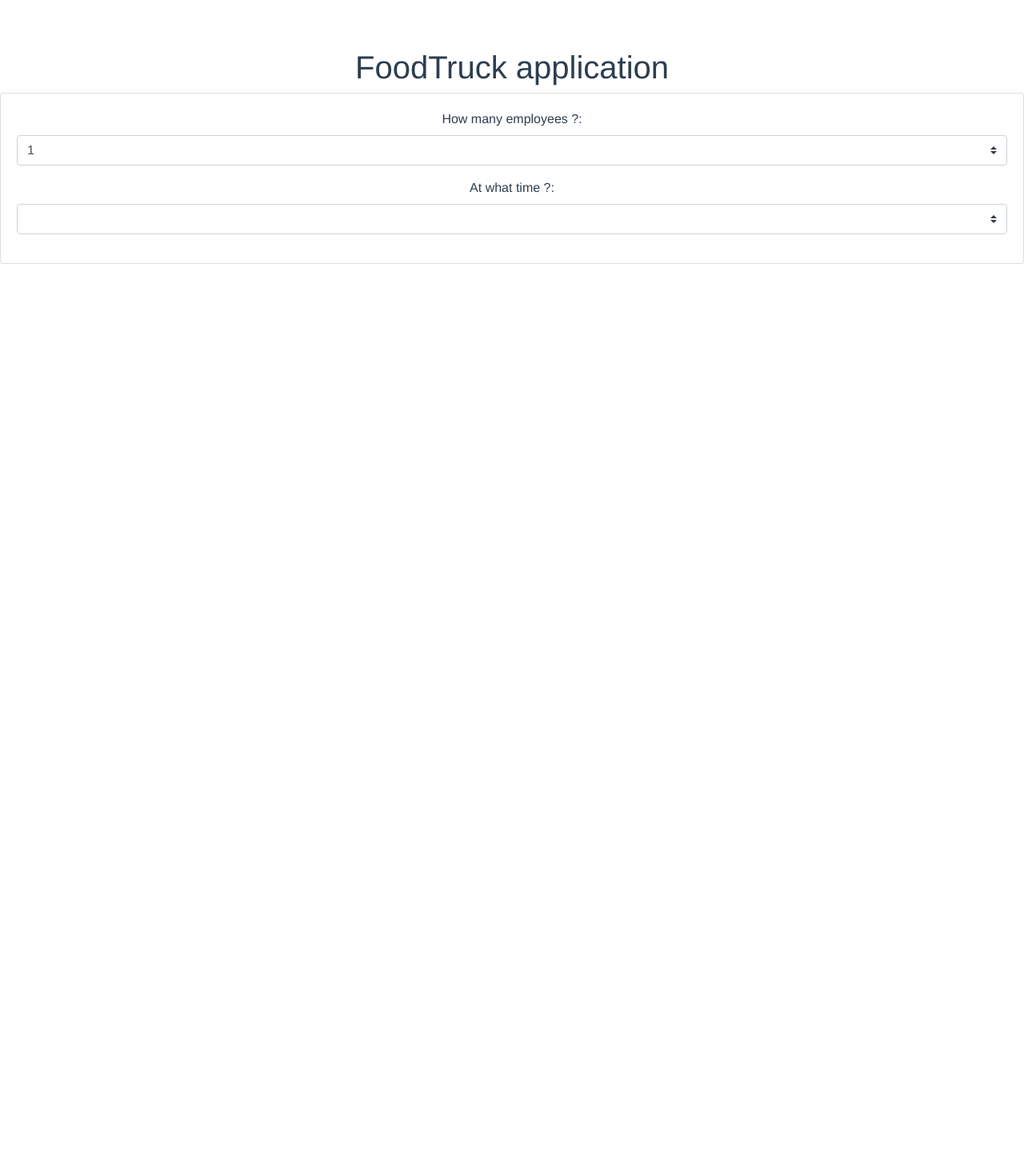
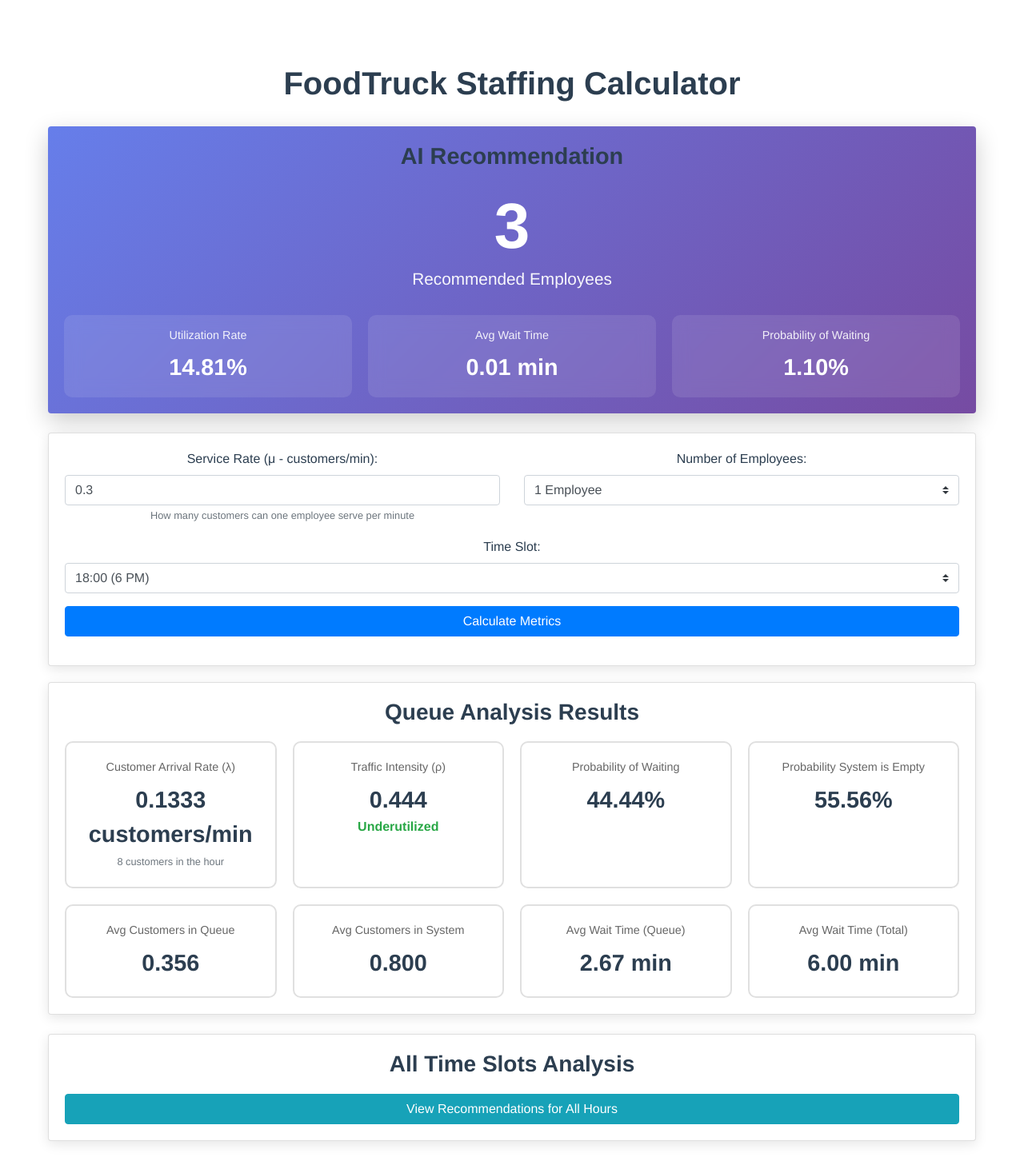
Before and after one commit to fedealdosivi/foodtruck-vue, a Vue app: page /#/ in a window 1280 px wide. Shown: the whole page at 80% size. Before the commit the page ends 800 px from the top, so only its background shows below. Built offline with nearby package versions, Linux system fonts and the light colour scheme.

Commit message:
updated whole webpage

```diff
--- a/src/components/Hello.vue
+++ b/src/components/Hello.vue
@@ -1,53 +1,160 @@
 <template>
-  <div>
-  <h1>FoodTruck application</h1>
-    <b-card class="text-center">
+  <div class="container">
+    <h1 class="app-title">FoodTruck Staffing Calculator</h1>
+
+    <b-card class="recommendation-card mb-4" v-if="showRecommendation">
+      <h3 class="recommendation-title">AI Recommendation</h3>
+      <div class="recommendation-highlight">
+        <div class="big-number">{{ recommendation.recommended }}</div>
+        <div class="recommendation-text">Recommended Employees</div>
+      </div>
+      <div class="metrics-grid">
+        <div class="metric-item">
+          <div class="metric-label">Utilization Rate</div>
+          <div class="metric-value">{{ recommendation.utilizationRate }}%</div>
+        </div>
+        <div class="metric-item">
+          <div class="metric-label">Avg Wait Time</div>
+          <div class="metric-value">{{ recommendation.avgWaitTime }} min</div>
+        </div>
+        <div class="metric-item">
+          <div class="metric-label">Probability of Waiting</div>
+          <div class="metric-value">{{ recommendation.probWaiting }}%</div>
+        </div>
+      </div>
+    </b-card>
+
+    <b-card class="input-card">
       <b-form v-if="show">
-        <b-form-group id="exampleInputGroup3"
-                      label="How many employees ?:"
-                      label-for="exampleInput3">
-          <b-form-select id="exampleInput3"
+        <b-row>
+          <b-col md="6">
+            <b-form-group label="Service Rate (μ - customers/min):" label-for="muInput">
+              <b-form-input
+                id="muInput"
+                type="number"
+                step="0.01"
+                v-model.number="mu"
+                @input="calculateResults"
+                placeholder="0.30">
+              </b-form-input>
+              <small class="text-muted">How many customers can one employee serve per minute</small>
+            </b-form-group>
+          </b-col>
+          <b-col md="6">
+            <b-form-group label="Number of Employees:" label-for="employeeInput">
+              <b-form-select
+                id="employeeInput"
                 :options="employees"
-                        required
-                        v-model="form.employee">
+                v-model="form.employee"
+                @change="calculateResults">
               </b-form-select>
             </b-form-group>
-        <b-form-group id="exampleInputGroup3"
-                      label="At what time ?:"
-                      label-for="exampleInput3">
-          <b-form-select id="exampleInput3"
+          </b-col>
+        </b-row>
+
+        <b-form-group label="Time Slot:" label-for="hourInput">
+          <b-form-select
+            id="hourInput"
             :options="hours"
-                        required
-                        v-model="form.hour">
+            v-model="form.hour"
+            @change="calculateResults">
           </b-form-select>
         </b-form-group>
-        <div>
-           <h4 v-if="results.lambda != ''">lambda: {{ results.lambda }}</h4>
-           <h4 v-if="results.probWaiting != ''">Probability of waiting Ψ: {{ results.probWaiting }}</h4>
-           <h4 v-if="results.probNoUnits != ''">Probability of No Units: {{ results.probNoUnits }}</h4>
-           <h4 v-if="results.avgUnitsOnQueue != ''">Average of Units on Queue: {{ results.avgUnitsOnQueue }}</h4>
-           <h4 v-if="results.avgUnitsOnSystem != ''">Average of Units on System: {{ results.avgUnitsOnSystem }}</h4>
-           <h4 v-if="results.avgTimeWaitingOnQueue != ''">Average of Time waiting on Queue: {{ results.avgTimeWaitingOnQueue }}</h4>
-           <h4 v-if="results.avgTimeWaitingOnSystem != ''">Average of Time waiting on System: {{ results.avgTimeWaitingOnSystem }}</h4>
+
+        <b-button variant="primary" @click="calculateResults" block class="mb-3">
+          Calculate Metrics
+        </b-button>
+      </b-form>
+    </b-card>
+
+    <b-card class="results-card" v-if="showResults">
+      <h3>Queue Analysis Results</h3>
+      <div class="results-grid">
+        <div class="result-item">
+          <div class="result-label">Customer Arrival Rate (λ)</div>
+          <div class="result-value">{{ results.lambda }} customers/min</div>
+          <small class="text-muted">{{ results.salesCount }} customers in the hour</small>
         </div>
-      </b-form>
+
+        <div class="result-item">
+          <div class="result-label">Traffic Intensity (ρ)</div>
+          <div class="result-value">{{ results.trafficIntensity }}</div>
+          <div :class="getTrafficClass(results.trafficIntensity)">
+            {{ getTrafficStatus(results.trafficIntensity) }}
+          </div>
+        </div>
+
+        <div class="result-item">
+          <div class="result-label">Probability of Waiting</div>
+          <div class="result-value">{{ results.probWaiting }}%</div>
+        </div>
+
+        <div class="result-item">
+          <div class="result-label">Probability System is Empty</div>
+          <div class="result-value">{{ results.probNoUnits }}%</div>
+        </div>
+
+        <div class="result-item">
+          <div class="result-label">Avg Customers in Queue</div>
+          <div class="result-value">{{ results.avgUnitsOnQueue }}</div>
+        </div>
+
+        <div class="result-item">
+          <div class="result-label">Avg Customers in System</div>
+          <div class="result-value">{{ results.avgUnitsOnSystem }}</div>
+        </div>
+
+        <div class="result-item">
+          <div class="result-label">Avg Wait Time (Queue)</div>
+          <div class="result-value">{{ results.avgTimeWaitingOnQueue }} min</div>
+        </div>
+
+        <div class="result-item">
+          <div class="result-label">Avg Wait Time (Total)</div>
+          <div class="result-value">{{ results.avgTimeWaitingOnSystem }} min</div>
+        </div>
+      </div>
+    </b-card>
+
+    <b-card class="all-hours-card mt-4">
+      <h3>All Time Slots Analysis</h3>
+      <b-button variant="info" @click="showAllHours" block>
+        View Recommendations for All Hours
+      </b-button>
+
+      <div v-if="allHoursData.length > 0" class="mt-3">
+        <b-table striped hover :items="allHoursData" :fields="tableFields">
+          <template #cell(recommended)="data">
+            <b-badge variant="success" class="employee-badge">
+              {{ data.value }} Employee{{ data.value > 1 ? 's' : '' }}
+            </b-badge>
+          </template>
+          <template #cell(utilizationRate)="data">
+            <span :class="getUtilizationClass(data.value)">
+              {{ data.value }}%
+            </span>
+          </template>
+        </b-table>
+      </div>
     </b-card>
   </div>
 </template>
 
 <script>
 import salesService from '../services/salesService';
+
 export default {
-  data () {
+  data() {
     return {
       mu: 0.30,
       form: {
-        hour: '',
-        employee: 1,
-        lambda: ''
+        hour: null,
+        employee: null
       },
       results: {
         lambda: '',
+        salesCount: 0,
+        trafficIntensity: '',
         probWaiting: '',
         probNoUnits: '',
         avgUnitsOnQueue: '',
@@ -55,56 +162,260 @@
         avgTimeWaitingOnQueue: '',
         avgTimeWaitingOnSystem: ''
       },
+      recommendation: {
+        recommended: 0,
+        avgWaitTime: 0,
+        probWaiting: 0,
+        utilizationRate: 0
+      },
+      allHoursData: [],
       employees: [
-        { text: 'Select the number of employees', value: null },
-        '1', '2', '3'
+        { text: 'Select number of employees', value: null },
+        { text: '1 Employee', value: 1 },
+        { text: '2 Employees', value: 2 },
+        { text: '3 Employees', value: 3 }
       ],
       hours: [
-        { text: 'Select hour', value: null },
-        '18:00', '19:00', '20:00'
+        { text: 'Select time slot', value: null },
+        { text: '18:00 (6 PM)', value: '18:00' },
+        { text: '19:00 (7 PM)', value: '19:00' },
+        { text: '20:00 (8 PM)', value: '20:00' }
       ],
-      show: true
+      tableFields: [
+        { key: 'hour', label: 'Time Slot' },
+        { key: 'salesCount', label: 'Customers' },
+        { key: 'lambda', label: 'Arrival Rate (λ)' },
+        { key: 'recommended', label: 'Recommended Staff' },
+        { key: 'utilizationRate', label: 'Utilization' },
+        { key: 'avgWaitTime', label: 'Avg Wait (min)' },
+        { key: 'probWaiting', label: 'Wait Probability' }
+      ],
+      show: true,
+      showResults: false,
+      showRecommendation: false
+    };
+  },
+  methods: {
+    calculateResults() {
+      if (this.form.hour && this.form.employee && this.mu > 0) {
+        const hour = this.form.hour;
+        const employees = parseInt(this.form.employee);
+        const mu = this.mu;
+
+        const lambda = salesService.getLambda(hour);
+        const salesCount = salesService.getSalesByHour(hour).length;
+        const trafficIntensity = lambda / (employees * mu);
+
+        this.results = {
+          lambda: lambda.toFixed(4),
+          salesCount: salesCount,
+          trafficIntensity: trafficIntensity.toFixed(3),
+          probWaiting: (salesService.getProbabilityOfWaiting(hour, employees, mu) * 100).toFixed(2),
+          probNoUnits: (salesService.getProbabilityOfNoUnits(hour, employees, mu) * 100).toFixed(2),
+          avgUnitsOnQueue: salesService.getAverageOfUnitsOnQueue(hour, employees, mu).toFixed(3),
+          avgUnitsOnSystem: salesService.getAverageOfUnitsOnSystem(hour, employees, mu).toFixed(3),
+          avgTimeWaitingOnQueue: salesService.getAverageTimeOfWaitingOnQueue(hour, employees, mu).toFixed(2),
+          avgTimeWaitingOnSystem: salesService.getAverageTimeOfWaitingOnSystem(hour, employees, mu).toFixed(2)
+        };
+
+        this.recommendation = salesService.getRecommendedEmployees(hour, mu);
+        this.showResults = true;
+        this.showRecommendation = true;
       }
     },
-  computed:{
-    updateLambda(){
-      if(this.form.hour != null && this.form.hour != ''){
-        this.results.lambda = salesService.getLambda(this.form.hour);
+    showAllHours() {
+      this.allHoursData = salesService.getAllHoursAnalysis(this.mu);
+    },
+    getTrafficClass(intensity) {
+      const value = parseFloat(intensity);
+      if (value < 0.5) return 'text-success font-weight-bold';
+      if (value < 0.85) return 'text-warning font-weight-bold';
+      return 'text-danger font-weight-bold';
+    },
+    getTrafficStatus(intensity) {
+      const value = parseFloat(intensity);
+      if (value < 0.5) return 'Underutilized';
+      if (value < 0.85) return 'Optimal';
+      return 'Overutilized!';
+    },
+    getUtilizationClass(rate) {
+      const value = parseFloat(rate);
+      if (value < 50) return 'text-info';
+      if (value < 85) return 'text-success font-weight-bold';
+      return 'text-danger font-weight-bold';
     }
   },
-    updateProbWaiting(){
-      if(this.form.hour != null && this.form.hour != '' && this.form.employees != ''){
-        this.results.probWaiting = salesService.getProbabilityOfWaiting(this.form.hour, this.form.employees, this.mu);
+  mounted() {
+    this.form.hour = '18:00';
+    this.form.employee = 1;
+    this.calculateResults();
   }
-    },
-    updateProbOfNoUnits(){
-      if(this.form.hour != null && this.form.hour != '' && this.form.employees != ''){
-        this.results.probNoUnits = salesService.getProbabilityOfNoUnits(this.form.hour, this.form.employees, this.mu);
+};
+</script>
+
+<style scoped>
+.container {
+  max-width: 1200px;
+  margin: 0 auto;
+  padding: 20px;
 }
-    },
-    updateAvgOfUnitsOnQueue(){
-      if(this.form.hour != null && this.form.hour != '' && this.form.employees != ''){
-        this.results.avgUnitsOnQueue = salesService.getAverageOfUnitsOnQueue(this.form.hour, this.form.employees, this.mu);
+
+.app-title {
+  text-align: center;
+  color: #2c3e50;
+  margin-bottom: 30px;
+  font-size: 2.5rem;
+  font-weight: bold;
 }
-    },
-    updateAvgUnitsOnSystem(){
-      if(this.form.hour != null && this.form.hour != '' && this.form.employees != ''){
-        this.results.avgUnitsOnSystem = salesService.getAverageOfUnitsOnSystem(this.form.hour, this.form.employees, this.mu);
+
+.recommendation-card {
+  background: linear-gradient(135deg, #667eea 0%, #764ba2 100%);
+  color: white;
+  border: none;
+  box-shadow: 0 10px 30px rgba(0, 0, 0, 0.2);
 }
-    },
-    updateAvgTimeWaitingOnQueue(){
-      if(this.form.hour != null && this.form.hour != '' && this.form.employees != ''){
-        this.results.avgTimeWaitingOnQueue = salesService.getAverageTimeOfWaitingOnQueue(this.form.hour, this.form.employees, this.mu);
+
+.recommendation-title {
+  text-align: center;
+  margin-bottom: 20px;
+  font-size: 1.8rem;
 }
-    },
-    updateAvgTimeWaitingOnSystem(){
-      if(this.form.hour != null && this.form.hour != '' && this.form.employees != ''){
-        this.results.avgTimeWaitingOnSystem = salesService.getAverageTimeOfWaitingOnSystem(this.form.hour, this.form.employees, this.mu);
+
+.recommendation-highlight {
+  text-align: center;
+  margin: 30px 0;
+}
+
+.big-number {
+  font-size: 5rem;
+  font-weight: bold;
+  line-height: 1;
+}
+
+.recommendation-text {
+  font-size: 1.3rem;
+  margin-top: 10px;
+  opacity: 0.95;
+}
+
+.metrics-grid {
+  display: grid;
+  grid-template-columns: repeat(auto-fit, minmax(200px, 1fr));
+  gap: 20px;
+  margin-top: 30px;
+}
+
+.metric-item {
+  text-align: center;
+  padding: 15px;
+  background: rgba(255, 255, 255, 0.1);
+  border-radius: 10px;
+  backdrop-filter: blur(10px);
+}
+
+.metric-label {
+  font-size: 0.9rem;
+  opacity: 0.9;
+  margin-bottom: 8px;
+}
+
+.metric-value {
+  font-size: 1.8rem;
+  font-weight: bold;
+}
+
+.input-card {
+  margin-bottom: 20px;
+  box-shadow: 0 4px 15px rgba(0, 0, 0, 0.1);
+}
+
+.results-card {
+  box-shadow: 0 4px 15px rgba(0, 0, 0, 0.1);
+}
+
+.results-grid {
+  display: grid;
+  grid-template-columns: repeat(auto-fit, minmax(250px, 1fr));
+  gap: 20px;
+  margin-top: 20px;
+}
+
+.result-item {
+  padding: 20px;
+  border: 2px solid #e0e0e0;
+  border-radius: 10px;
+  transition: all 0.3s ease;
+}
+
+.result-item:hover {
+  border-color: #667eea;
+  box-shadow: 0 4px 12px rgba(102, 126, 234, 0.2);
+  transform: translateY(-2px);
+}
+
+.result-label {
+  font-size: 0.9rem;
+  color: #666;
+  margin-bottom: 8px;
+  font-weight: 500;
+}
+
+.result-value {
+  font-size: 1.8rem;
+  font-weight: bold;
+  color: #2c3e50;
+}
+
+.all-hours-card {
+  box-shadow: 0 4px 15px rgba(0, 0, 0, 0.1);
+}
+
+.employee-badge {
+  font-size: 1rem;
+  padding: 8px 12px;
+}
+
+h3 {
+  color: #2c3e50;
+  margin-bottom: 20px;
+  font-weight: 600;
+}
+
+.text-success {
+  color: #28a745 !important;
+}
+
+.text-warning {
+  color: #ffc107 !important;
+}
+
+.text-danger {
+  color: #dc3545 !important;
+}
+
+.text-info {
+  color: #17a2b8 !important;
+}
+
+.font-weight-bold {
+  font-weight: bold;
+}
+
+@media (max-width: 768px) {
+  .app-title {
+    font-size: 1.8rem;
+  }
+
+  .big-number {
+    font-size: 3.5rem;
+  }
+
+  .results-grid {
+    grid-template-columns: 1fr;
+  }
+
+  .metrics-grid {
+    grid-template-columns: 1fr;
   }
 }
-  },
-  methods: {
-
-  }
-}
-</script>
+</style>
--- a/src/services/salesService.js
+++ b/src/services/salesService.js
@@ -128,11 +128,11 @@
   },
 
   rFact(num){
-    if (num === 0){
+    if (num === 0 || num === 1){
         return 1;
     }
     else{
-        return num * rFact( num - 1 );
+        return num * this.rFact(num - 1);
     }
   },
 
@@ -146,17 +146,23 @@
     let lambda = this.getLambda(hour);
     let traficFactor = lambda / mu;
     let result = 0;
+    let P0 = this.getProbabilityOfNoUnits(hour, employees, mu);
+
     switch(employees){
-        default:
+        case 1:
             result = traficFactor;
             break;
 
         case 2:
-            result = ((traficFactor ^ 2) / 2) * (2 / (2 - traficFactor)) * (1 - traficFactor);
+            result = (Math.pow(traficFactor, 2) / 2) * (2 / (2 - traficFactor)) * P0;
             break;
 
         case 3:
-            result = ((traficFactor ^ 3) / 6) * (3 / (3 - traficFactor)) * (1 - traficFactor);
+            result = (Math.pow(traficFactor, 3) / 6) * (3 / (3 - traficFactor)) * P0;
+            break;
+
+        default:
+            result = traficFactor;
             break;
     }
     return result;
@@ -166,17 +172,22 @@
     let lambda = this.getLambda(hour);
     let traficFactor = lambda / mu;
     let result = 0;
+
     switch(employees){
-        default:
+        case 1:
             result = 1 - traficFactor;
             break;
 
         case 2:
-            result = 1 / (((2 * traficFactor ^ 2 ) / (2 * (2 - traficFactor))) + (1 + traficFactor));
+            result = 1 / (((2 * Math.pow(traficFactor, 2)) / (2 * (2 - traficFactor))) + (1 + traficFactor));
             break;
 
         case 3:
-            result = 1 / (((3 * traficFactor ^ 3) / (6 * ( 3 - traficFactor))) + (1 + traficFactor + ((traficFactor ^ 2 ) / 2)));
+            result = 1 / (((3 * Math.pow(traficFactor, 3)) / (6 * (3 - traficFactor))) + (1 + traficFactor + (Math.pow(traficFactor, 2) / 2)));
+            break;
+
+        default:
+            result = 1 - traficFactor;
             break;
     }
     return result;
@@ -186,15 +197,32 @@
     let lambda = this.getLambda(hour);
     let traficFactor = (lambda / mu);
     let result = 0;
+    let P0 = this.getProbabilityOfNoUnits(hour, employees, mu);
+
     switch(employees){
-        default:
-            let i = k + 1;
-            result = traficFactor ^ i;
-        break;
+        case 1:
+            result = Math.pow(traficFactor, k) * (1 - traficFactor);
+            break;
 
         case 2:
-            result = ((traficFactor ^ k) / this.rFact(k)) * (k / (k - traficFactor)) * (1 - traficFactor);
-        break;
+            if (k <= employees) {
+                result = (Math.pow(traficFactor, k) / this.rFact(k)) * P0;
+            } else {
+                result = (Math.pow(traficFactor, k) / (Math.pow(employees, k - employees) * this.rFact(employees))) * P0;
+            }
+            break;
+
+        case 3:
+            if (k <= employees) {
+                result = (Math.pow(traficFactor, k) / this.rFact(k)) * P0;
+            } else {
+                result = (Math.pow(traficFactor, k) / (Math.pow(employees, k - employees) * this.rFact(employees))) * P0;
+            }
+            break;
+
+        default:
+            result = Math.pow(traficFactor, k) * (1 - traficFactor);
+            break;
     }
     return result;
   },
@@ -203,17 +231,23 @@
     let lambda = this.getLambda(hour);
     let traficFactor = lambda / mu;
     let result = 0;
+    let P0 = this.getProbabilityOfNoUnits(hour, employees, mu);
+
     switch(employees){
-        default:
-            result = (lambda ^ 2) / (mu * (mu - lambda));
+        case 1:
+            result = Math.pow(lambda, 2) / (mu * (mu - lambda));
             break;
 
         case 2:
-            result = ((traficFactor ^ (employees + 1)) / (((employees - 1) * employees) * ((employees - traficFactor)^2))) * (1 - traficFactor);
+            result = (Math.pow(traficFactor, employees + 1) / (this.rFact(employees - 1) * Math.pow(employees - traficFactor, 2))) * P0;
             break;
 
         case 3:
-            result = ((traficFactor ^ (employees + 1)) / (((employees - 1) * (employees - 2) * employees) * ((employees - traficFactor)^2))) * (1 - traficFactor);
+            result = (Math.pow(traficFactor, employees + 1) / (this.rFact(employees - 1) * Math.pow(employees - traficFactor, 2))) * P0;
+            break;
+
+        default:
+            result = Math.pow(lambda, 2) / (mu * (mu - lambda));
             break;
     }
     return result;
@@ -226,7 +260,7 @@
     if(employees == 1){
         result = lambda / (mu - lambda);
     }else{
-        result = (getAverageOfUnitsOnQueue(hour, employees, mu)) + traficFactor;
+        result = this.getAverageOfUnitsOnQueue(hour, employees, mu) + traficFactor;
     }
     return result;
   },
@@ -235,9 +269,9 @@
     let lambda = this.getLambda(hour);
     let result = 0;
     if(employees == 1){
-        result = lambda / (mu * (mu - lambda))
+        result = lambda / (mu * (mu - lambda));
     }else{
-        result = (getAverageOfUnitsOnQueue(hour, employees, mu) / lambda);
+        result = this.getAverageOfUnitsOnQueue(hour, employees, mu) / lambda;
     }
     return result;
   },
@@ -248,9 +282,51 @@
     if(employees == 1){
         result = 1 / (mu - lambda);
     }else{
-        result = (getAverageOfUnitsOnSystem(hour, employees, mu) / lambda);
+        result = this.getAverageOfUnitsOnSystem(hour, employees, mu) / lambda;
     }
     return result;
+  },
+
+  getRecommendedEmployees(hour, mu, maxWaitTime = 5){
+    let lambda = this.getLambda(hour);
+
+    for(let employees = 1; employees <= 3; employees++){
+      let avgWaitTime = this.getAverageTimeOfWaitingOnQueue(hour, employees, mu);
+      let probWaiting = this.getProbabilityOfWaiting(hour, employees, mu);
+      let utilizationRate = (lambda / (employees * mu));
+
+      if(avgWaitTime <= maxWaitTime && utilizationRate < 0.85 && utilizationRate > 0.5){
+        return {
+          recommended: employees,
+          avgWaitTime: avgWaitTime.toFixed(2),
+          probWaiting: (probWaiting * 100).toFixed(2),
+          utilizationRate: (utilizationRate * 100).toFixed(2)
+        };
+      }
+    }
+
+    return {
+      recommended: 3,
+      avgWaitTime: this.getAverageTimeOfWaitingOnQueue(hour, 3, mu).toFixed(2),
+      probWaiting: (this.getProbabilityOfWaiting(hour, 3, mu) * 100).toFixed(2),
+      utilizationRate: ((lambda / (3 * mu)) * 100).toFixed(2)
+    };
+  },
+
+  getAllHoursAnalysis(mu){
+    const hours = ['18:00', '19:00', '20:00'];
+    return hours.map(hour => {
+      let lambda = this.getLambda(hour);
+      let salesCount = this.getSalesByHour(hour).length;
+      let recommendation = this.getRecommendedEmployees(hour, mu);
+
+      return {
+        hour,
+        salesCount,
+        lambda: lambda.toFixed(3),
+        ...recommendation
+      };
+    });
   }
 
 }
```
Also changed, not shown: 1 other file (tests, documents, lock files or other folders). Lines whose indentation alone changed are shown as unchanged.
